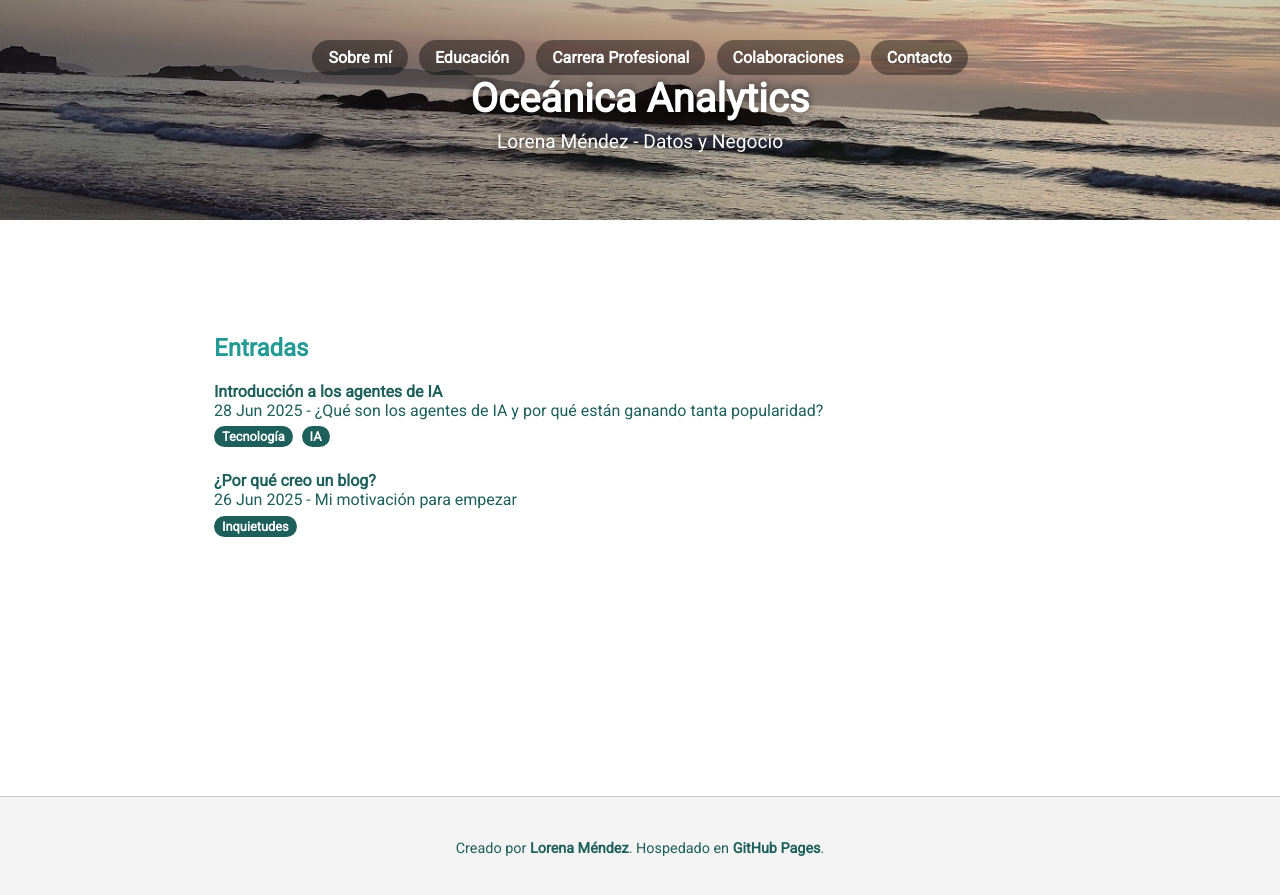
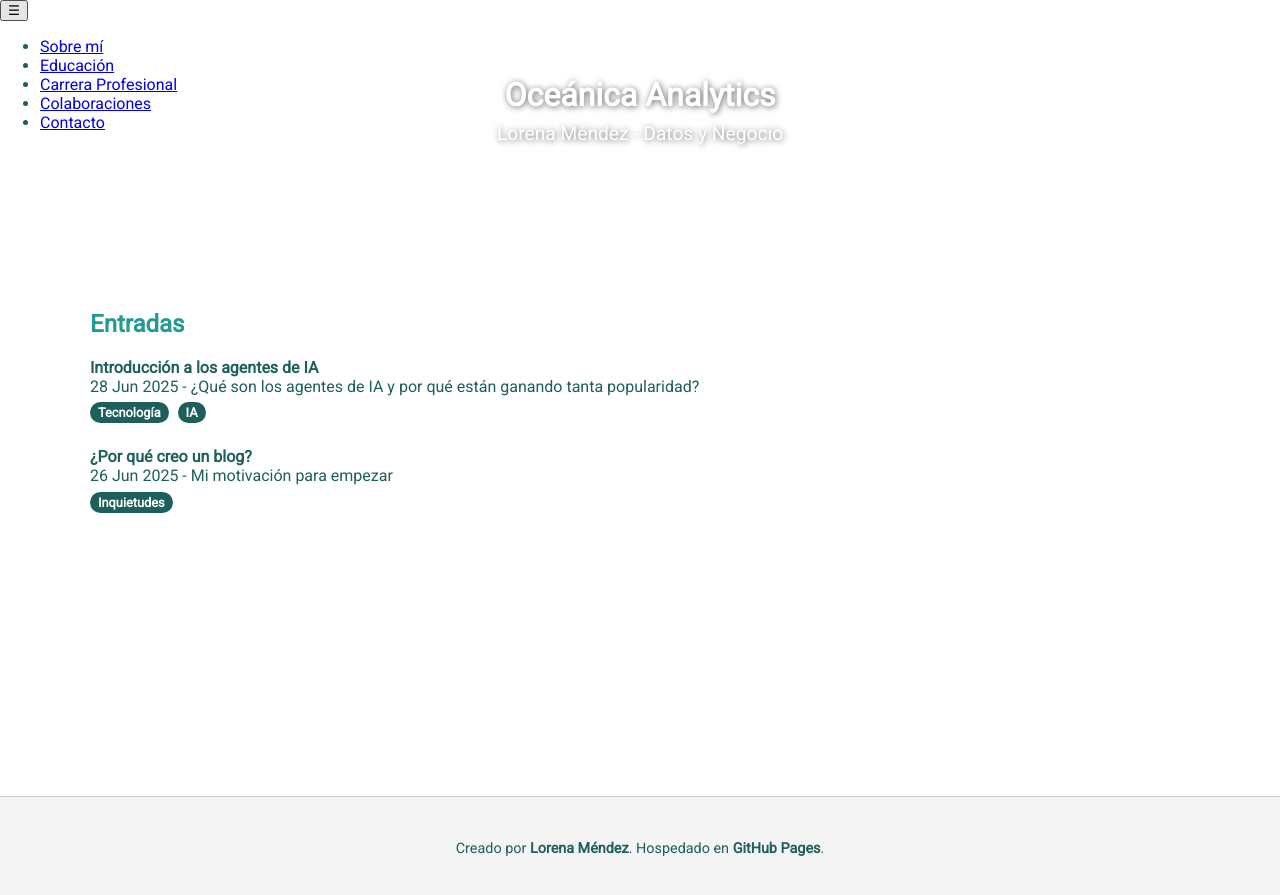
Before and after one commit to lmendezotero/lmendezotero.github.io, a Jekyll site: the page built from index.md, in a window 1280 px wide. Shown: the top 895 px of the page. Built offline with Jekyll 4.4.1, drawn with Linux system fonts in a browser that asks for light colours; the list of posts is cut into pages by our own code.

Commit message:
Update default.html

```diff
--- a/_layouts/default.html
+++ b/_layouts/default.html
@@ -7,146 +7,6 @@
   <link href="https://fonts.googleapis.com/css2?family=Roboto&display=swap" rel="stylesheet">
   <link rel="stylesheet" href="{{ '/assets/css/style.css' | relative_url }}">
   {% seo %}
-
-  <style>
-    * {
-      box-sizing: border-box;
-    }
-
-    html, body {
-      height: 100%;
-      margin: 0;
-    }
-
-    body {
-      display: flex;
-      flex-direction: column;
-      min-height: 100vh;
-      font-family: 'Roboto', sans-serif;
-      overflow-x: hidden;
-    }
-
-    .page-wrapper {
-      flex: 1 0 auto;
-    }
-
-    .site-header {
-      position: relative;
-      background-image: url('{{ site.logo | relative_url }}');
-      background-size: cover;
-      background-position: center;
-      background-repeat: no-repeat;
-      padding: 2em 1em 1em;
-      color: white;
-      text-align: center;
-    }
-
-    .header-text h1 {
-      margin: 0.2em 0;
-      font-size: 2.5em;
-      text-shadow: 0 0 8px rgba(0, 0, 0, 0.6);
-    }
-
-    .header-text p {
-      margin: 0.2em 0 0;
-      font-size: 1.2em;
-      text-shadow: 0 0 6px rgba(0, 0, 0, 0.5);
-    }
-
-    .navbar {
-      margin-top: 1em;
-      text-align: center;
-      position: relative;
-    }
-
-    .navbar ul {
-      list-style: none;
-      padding: 0;
-      margin: 0;
-      display: flex;
-      justify-content: center;
-      gap: 0.7em;
-      flex-wrap: wrap;
-    }
-
-    .navbar ul li a {
-      text-decoration: none;
-      color: white;
-      background-color: rgba(0, 0, 0, 0.4);
-      padding: 0.5em 1em;
-      border-radius: 20px;
-      font-weight: 600;
-      transition: background-color 0.3s;
-      white-space: nowrap;
-    }
-
-    .navbar ul li a:hover {
-      background-color: rgba(0, 0, 0, 0.7);
-    }
-
-    .hamburger {
-      display: none;
-      font-size: 2em;
-      cursor: pointer;
-      background: none;
-      border: none;
-      color: white;
-      position: absolute;
-      left: 1em;
-      top: 0.3em;
-      z-index: 1000;
-    }
-
-    @media screen and (max-width: 768px) {
-      .navbar ul {
-        display: none;
-        flex-direction: column;
-        align-items: flex-start;
-        background-color: rgba(0, 0, 0, 0.8);
-        padding: 3.5em 1em 1em 1em; /* padding top para dejar espacio al botón hamburguesa */
-        border-radius: 10px;
-        margin: 0;
-        position: fixed;
-        top: 0;
-        left: 0;
-        width: 100vw;
-        overflow-y: auto;
-        z-index: 999;
-      }
-
-      .navbar ul.show {
-        display: flex;
-      }
-
-      .navbar ul li {
-        margin: 0.5em 0;
-        width: 100%;
-      }
-
-      .hamburger {
-        display: inline-block;
-      }
-    }
-
-    .container {
-      max-width: 900px;
-      margin: 0 auto;
-      padding: 1.5em; /* corregido el espacio extra */
-    }
-
-    .site-footer {
-      flex-shrink: 0;
-      text-align: center;
-      margin-top: 3em;
-      padding: 2em 1em;
-      background-color: #f4f4f4;
-      font-size: 0.9em;
-    }
-
-    .highlight {
-      font-weight: bold;
-    }
-  </style>
 </head>
 <body>
 
```
